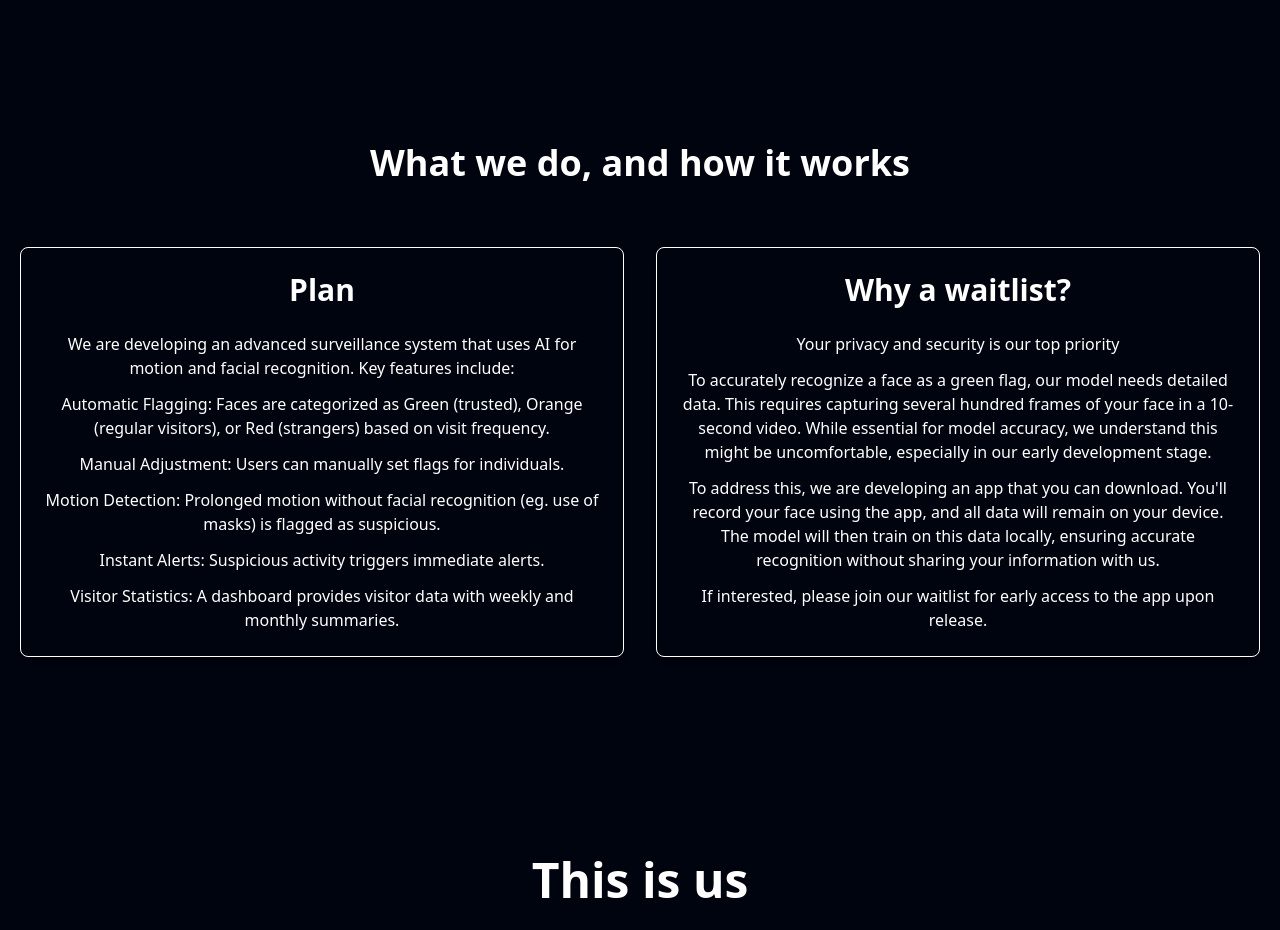
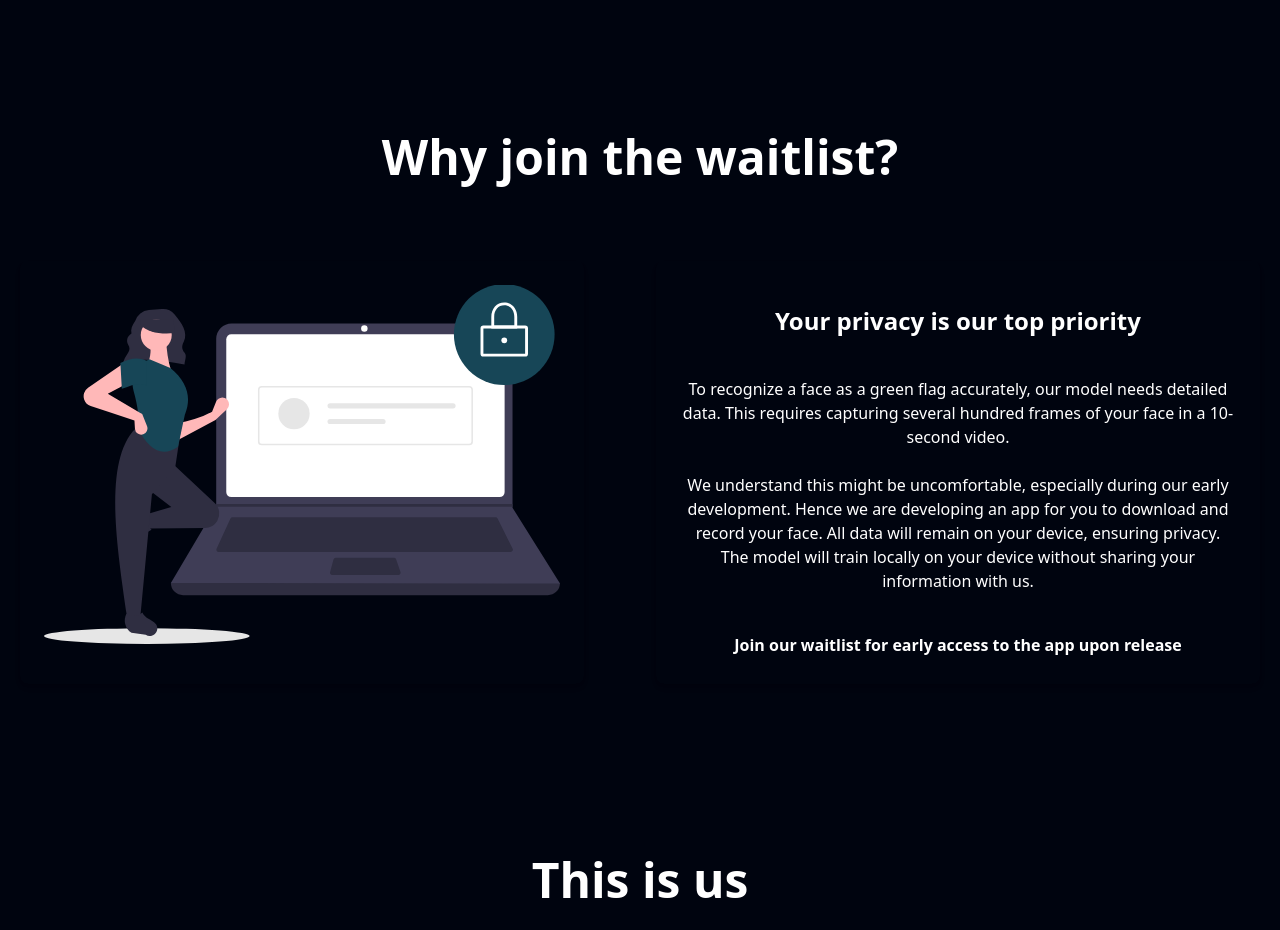
Before and after one commit to Kunaluu/oversight, a React (Vite) app: page / in a window 1280 px wide. Shown: the part 1620-2550 px from the top of the page. Built offline with nearby package versions, Linux system fonts and the light colour scheme.

Commit message:
changes: 1. changes business and added the image

```diff
--- a/src/components/Business.jsx
+++ b/src/components/Business.jsx
@@ -1,5 +1,6 @@
 // import { features } from "../constants";
 import React, { useState, useEffect, useRef } from "react";
+import Image from "../assets/waitlist.svg";
 
 // const Business = () => {
 //   const [videoSrc, setVideoSrc] = useState('');
@@ -126,91 +127,128 @@ import React, { useState, useEffect, useRef } from "react";
 //   );
 // }
 
+// const Business = () => {
+// return (
+//   <section id="demo">
+//     <div className="flex flex-col items-center justify-center bg-primary p-4">
+//       <h1 className="text-4xl font-semibold text-white mt-12 mb-16 text-center">
+//         What we do, and how it works
+//       </h1>
+//       <div className="grid grid-cols-1 md:grid-cols-2 gap-8 w-full max-w-7xl">
+//         {/* Idea */}
+//         <div className="flex flex-col items-center p-6 rounded-lg shadow-md bg-transparent border border-white">
+//           <h2 className="text-3xl font-semibold text-white">Plan</h2>
+//           <p className="text-white mt-6 text-center">
+//             We are developing an advanced surveillance system that uses AI for
+//             motion and facial recognition. Key features include:
+//           </p>
+//           <p className="text-white mt-3 text-center">
+//             Automatic Flagging: Faces are categorized as Green (trusted),
+//             Orange (regular visitors), or Red (strangers) based on visit
+//             frequency.
+//           </p>
+//           <p className="text-white mt-3 text-center">
+//             Manual Adjustment: Users can manually set flags for individuals.
+//           </p>
+//           <p className="text-white mt-3 text-center">
+//             Motion Detection: Prolonged motion without facial recognition (eg.
+//             use of masks) is flagged as suspicious.
+//           </p>
+//           <p className="text-white mt-3 text-center">
+//             Instant Alerts: Suspicious activity triggers immediate alerts.
+//           </p>
+//           <p className="text-white mt-3 text-center">
+//             Visitor Statistics: A dashboard provides visitor data with weekly
+//             and monthly summaries.
+//           </p>
+//         </div>
+
+//         {/* Example */}
+//         {/* <div className="flex flex-col items-center p-6 rounded-lg shadow-md bg-transparent border border-white">
+//           <h2 className="text-3xl font-semibold text-white">Demo</h2>
+//           <p className="text-white mt-6 text-center">
+//             Check out our face recognition model: the first demo runs in
+//             real-time, while the second one processes a prerecorded video.
+//           </p>
+//           <div
+//             className="relative mt-6 w-full"
+//             style={{ paddingBottom: "95%" }}
+//           >
+//             <video
+//               className="absolute top-0 left-0 w-full h-full object-cover rounded-lg"
+//               controls
+//               controlsList="nodownload noremoteplayback noplaybackrate nofullscreen"
+//               disablePictureInPicture
+//               poster="/thumbnail.png" // Thumbnail image
+//             >
+//               <source src="/vid1.mp4" type="video/mp4" />
+//               Your browser does not support the video tag.
+//             </video>
+//           </div>
+//         </div> */}
+
+//         {/* App */}
+//         <div className="flex flex-col items-center p-6 rounded-lg shadow-md bg-transparent border border-white">
+//           <h2 className="text-3xl font-semibold text-white">
+//             Why a waitlist?
+//           </h2>
+//           <p className="text-white mt-6 text-center">
+//             Your privacy and security is our top priority
+//           </p>
+//           <p className="text-white mt-3 text-center">
+//             To accurately recognize a face as a green flag, our model needs
+//             detailed data. This requires capturing several hundred frames of
+//             your face in a 10-second video. While essential for model
+//             accuracy, we understand this might be uncomfortable, especially in
+//             our early development stage.
+//           </p>
+//           <p className="text-white mt-3 text-center">
+//             To address this, we are developing an app that you can download.
+//             You'll record your face using the app, and all data will remain on
+//             your device. The model will then train on this data locally,
+//             ensuring accurate recognition without sharing your information
+//             with us.
+//           </p>
+//           <p className="text-white mt-3 text-center">
+//             If interested, please join our waitlist for early access to the
+//             app upon release.
+//           </p>
+//         </div>
+//       </div>
+//     </div>
+//   </section>
+// );
+// };
+
 const Business = () => {
   return (
     <section id="demo">
       <div className="flex flex-col items-center justify-center bg-primary p-4">
-        <h1 className="text-4xl font-semibold text-white mt-12 mb-16 text-center">
-          What we do, and how it works
+        <h1 className="text-5xl font-semibold text-white mt-16 mb-20">
+          Why join the waitlist?
         </h1>
         <div className="grid grid-cols-1 md:grid-cols-2 gap-8 w-full max-w-7xl">
-          {/* Idea */}
-          <div className="flex flex-col items-center p-6 rounded-lg shadow-md bg-transparent border border-white">
-            <h2 className="text-3xl font-semibold text-white">Plan</h2>
-            <p className="text-white mt-6 text-center">
-              We are developing an advanced surveillance system that uses AI for
-              motion and facial recognition. Key features include:
-            </p>
-            <p className="text-white mt-3 text-center">
-              Automatic Flagging: Faces are categorized as Green (trusted),
-              Orange (regular visitors), or Red (strangers) based on visit
-              frequency.
-            </p>
-            <p className="text-white mt-3 text-center">
-              Manual Adjustment: Users can manually set flags for individuals.
-            </p>
-            <p className="text-white mt-3 text-center">
-              Motion Detection: Prolonged motion without facial recognition (eg.
-              use of masks) is flagged as suspicious.
-            </p>
-            <p className="text-white mt-3 text-center">
-              Instant Alerts: Suspicious activity triggers immediate alerts.
-            </p>
-            <p className="text-white mt-3 text-center">
-              Visitor Statistics: A dashboard provides visitor data with weekly
-              and monthly summaries.
-            </p>
+          {/* Person 1 */}
+          <div className="flex flex-col items-center p-6 rounded-lg shadow-md bg-transparent mr-10">
+            <img src={Image} alt="Privacy" className="object-cover mb-4" />
           </div>
-
-          {/* Example */}
-          {/* <div className="flex flex-col items-center p-6 rounded-lg shadow-md bg-transparent border border-white">
-            <h2 className="text-3xl font-semibold text-white">Demo</h2>
-            <p className="text-white mt-6 text-center">
-              Check out our face recognition model: the first demo runs in
-              real-time, while the second one processes a prerecorded video.
-            </p>
-            <div
-              className="relative mt-6 w-full"
-              style={{ paddingBottom: "95%" }}
-            >
-              <video
-                className="absolute top-0 left-0 w-full h-full object-cover rounded-lg"
-                controls
-                controlsList="nodownload noremoteplayback noplaybackrate nofullscreen"
-                disablePictureInPicture
-                poster="/thumbnail.png" // Thumbnail image
-              >
-                <source src="/vid1.mp4" type="video/mp4" />
-                Your browser does not support the video tag.
-              </video>
-            </div>
-          </div> */}
-
-          {/* App */}
-          <div className="flex flex-col items-center p-6 rounded-lg shadow-md bg-transparent border border-white">
-            <h2 className="text-3xl font-semibold text-white">
-              Why a waitlist?
+          {/* Person 2 */}
+          <div className="flex flex-col items-center p-6 rounded-lg shadow-md bg-transparent">
+            <h2 className="text-2xl font-semibold text-white mt-5">
+              Your privacy is our top priority
             </h2>
-            <p className="text-white mt-6 text-center">
-              Your privacy and security is our top priority
-            </p>
-            <p className="text-white mt-3 text-center">
-              To accurately recognize a face as a green flag, our model needs
+            <p className="text-white mt-10 text-center">
+              To recognize a face as a green flag accurately, our model needs
               detailed data. This requires capturing several hundred frames of
-              your face in a 10-second video. While essential for model
-              accuracy, we understand this might be uncomfortable, especially in
-              our early development stage.
-            </p>
-            <p className="text-white mt-3 text-center">
-              To address this, we are developing an app that you can download.
-              You'll record your face using the app, and all data will remain on
-              your device. The model will then train on this data locally,
-              ensuring accurate recognition without sharing your information
-              with us.
-            </p>
-            <p className="text-white mt-3 text-center">
-              If interested, please join our waitlist for early access to the
-              app upon release.
+              your face in a 10-second video. <br></br>
+              <br></br>We understand this might be uncomfortable, especially
+              during our early development. Hence we are developing an app for
+              you to download and record your face. All data will remain on your
+              device, ensuring privacy. The model will train locally on your
+              device without sharing your information with us.
+              <h2 className="font-semibold text-white mt-10">
+                Join our waitlist for early access to the app upon release
+              </h2>
             </p>
           </div>
         </div>
```
Also changed, not shown: src/assets/waitlist.svg (added).
